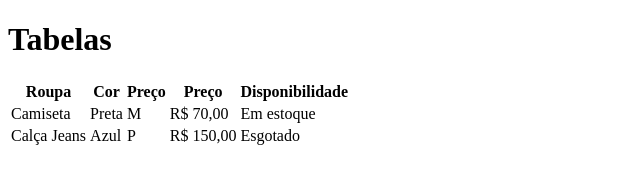
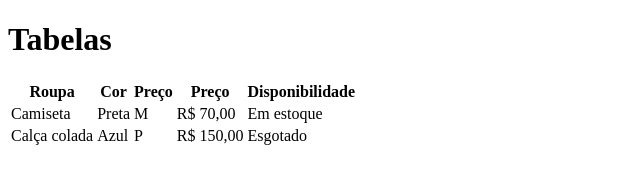
Before and after one commit to Gabriel-Vanzan/Aula-Tabela, a plain HTML site: page index.html in a window 1280 px wide. Shown: the whole page, without its empty margins (0-640 px from the left). Drawn offline with Linux system fonts and the light colour scheme.

Commit message:
trocado de calça jeans para calça colada

```diff
--- a/index.html
+++ b/index.html
@@ -27,7 +27,7 @@
 </tr>
 
 <tr>
-    <td>Calça Jeans</td>
+    <td>Calça colada</td>
     <td>Azul</td>
     <td>P</td>
     <td>R$ 150,00</td>
```
